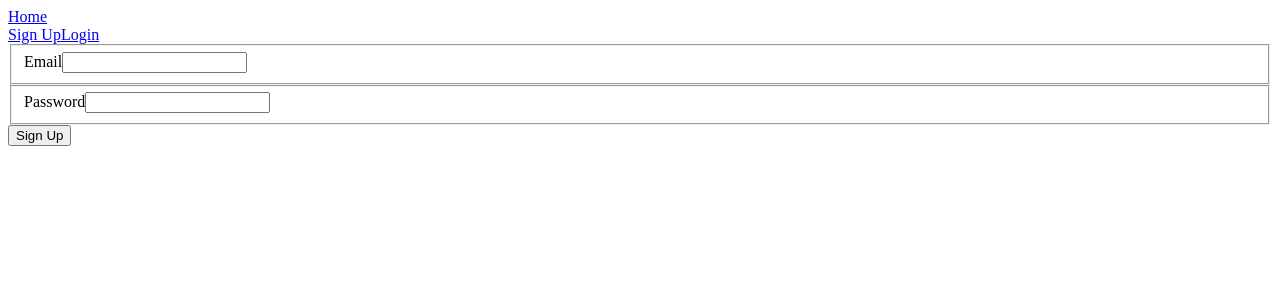
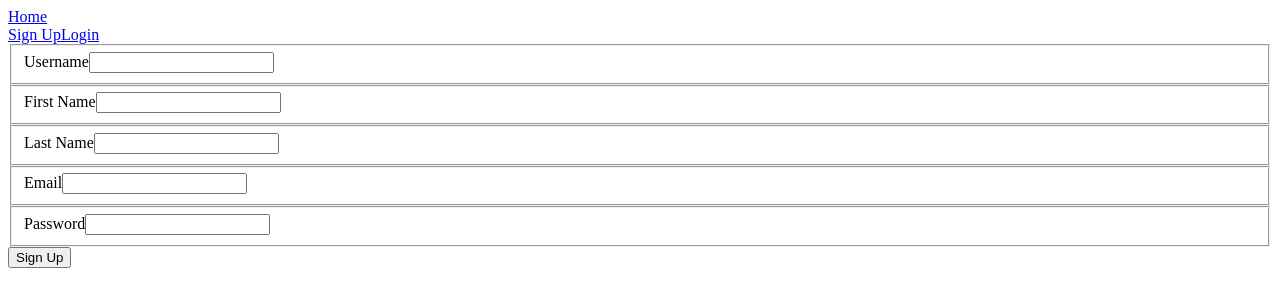
Before and after one commit to drownedout/strictly_local, a React (Create React App) app in the folder client/: page / in a window 1280 px wide. Shown: the top 306 px of the page. Built offline with nearby package versions, Linux system fonts and the light colour scheme.

Commit message:
Updated client views and server routes for User signup

```diff
--- a/client/src/components/authentication/Signup.Js
+++ b/client/src/components/authentication/Signup.Js
@@ -19,6 +19,30 @@ class SignUp extends Component {
 
 		return (
 			<form onSubmit={handleSubmit(this.onSubmit)}>
+				<fieldset>
+					<label>Username</label>
+					<Field
+						name="username"
+						type="text"
+						component="input"
+					/>
+				</fieldset>
+				<fieldset>
+					<label>First Name</label>
+					<Field
+						name="firstName"
+						type="text"
+						component="input"
+					/>
+				</fieldset>
+				<fieldset>
+					<label>Last Name</label>
+					<Field
+						name="lastName"
+						type="text"
+						component="input"
+					/>
+				</fieldset>
 				<fieldset>
 					<label>Email</label>
 					<Field
```
Also changed, not shown: 1 other file (tests, documents, lock files or other folders).
